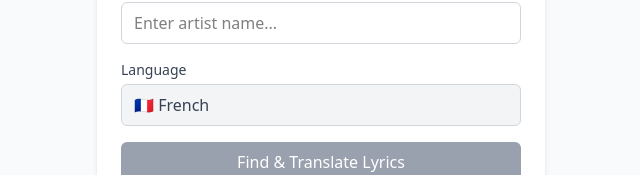
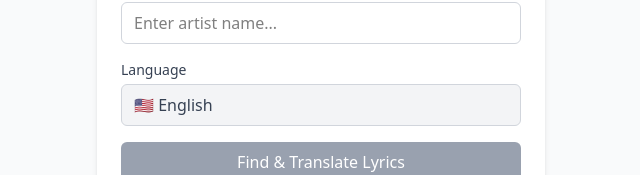
Before and after one commit to MatteoRovera/Mondelody, a React (Vite) app: page / in a window 1280 px wide. Shown: the part 411-586 px from the top of the page, without its empty margins (319-959 px from the left). Built offline with nearby package versions, Linux system fonts and the light colour scheme.

Commit message:
Updated starting language

```diff
--- a/src/App.jsx
+++ b/src/App.jsx
@@ -93,7 +93,7 @@ function SongInputForm({ onSearchComplete }) {
               Language
             </label>
             <div className="px-3 py-2 bg-gray-100 border border-gray-300 rounded-md text-gray-700">
-              🇫🇷 French
+              🇺🇸 English
             </div>
           </div>
 
```
